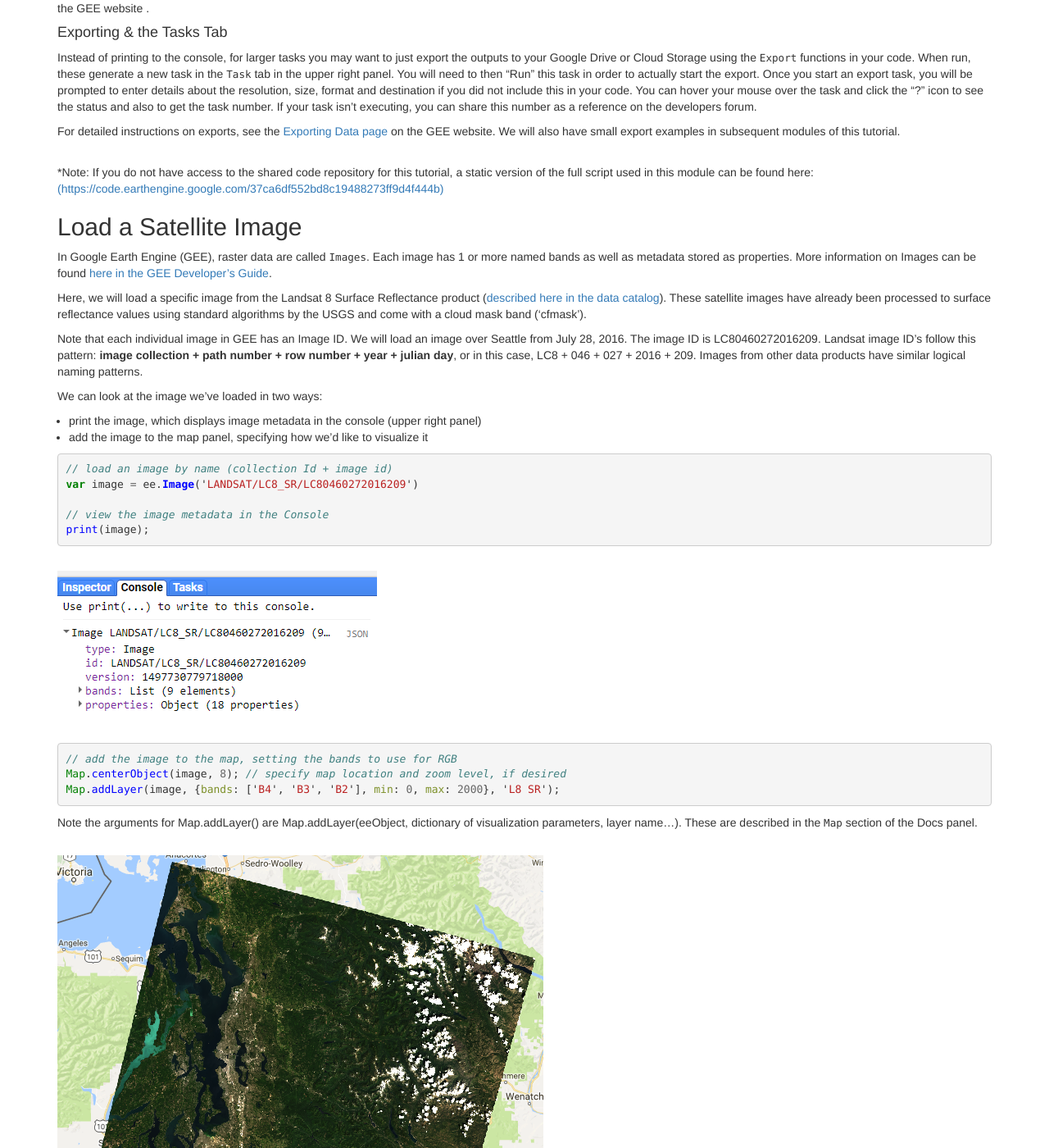
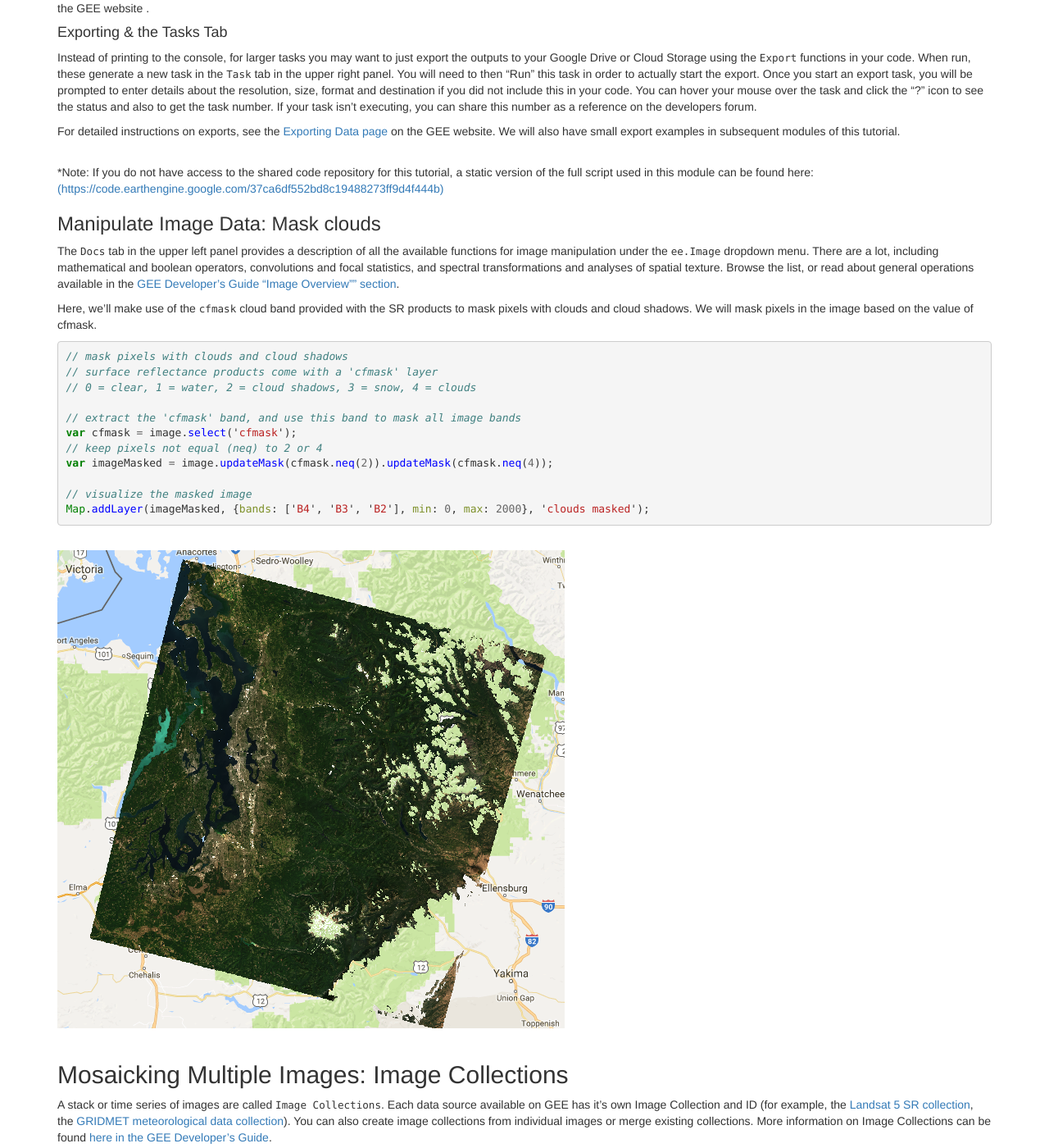
Before and after one commit to geohackweek/GoogleEarthEngine, a Jekyll site: the page built from _episodes/03-load-imagery.md, in a window 1280 px wide and 1400 px high, scrolled down 1125 px. Shown: the whole window at 82% size. Built offline with Jekyll 4.4.1, drawn with Linux system fonts in a browser that asks for light colours.

```diff
--- a/_episodes/03-load-imagery.md
+++ b/_episodes/03-load-imagery.md
@@ -43,41 +43,6 @@ For detailed instructions on exports, see the [Exporting Data page](https://deve
 *Note: If you do not have access to the shared code repository for this tutorial, a static version of the full script used in this module can be found here:
 [(https://code.earthengine.google.com/37ca6df552bd8c19488273ff9d4f444b)](https://code.earthengine.google.com/37ca6df552bd8c19488273ff9d4f444b)
 
-## Load a Satellite Image
-In Google Earth Engine (GEE), raster data are called `Images`. Each image has 1 or more named bands as well as metadata stored as properties. More information on Images can be found [here in the GEE Developer's Guide](https://developers.google.com/earth-engine/image_overview).
-
-Here, we will load a specific image from the Landsat 8 Surface Reflectance product ([described here in the data catalog](https://code.earthengine.google.com/dataset/LANDSAT/LC8_SR)). These satellite images have already been processed to surface reflectance values using standard algorithms by the USGS and come with a cloud mask band ('cfmask').
-
-Note that each individual image in GEE has an Image ID. We will load an image over Seattle from July 28, 2016. The image ID is LC80460272016209. Landsat image ID's follow this pattern: **image collection + path number + row number + year + julian day**, or in this case, LC8 + 046 + 027 + 2016 + 209. Images from other data products have similar logical naming patterns.
-
-We can look at the image we've loaded in two ways:
-
-* print the image, which displays image metadata in the console (upper right panel)
-* add the image to the map panel, specifying how we'd like to visualize it
-
-{% highlight javascript %}
-// load an image by name (collection Id + image id)
-var image = ee.Image('LANDSAT/LC8_SR/LC80460272016209')
-
-// view the image metadata in the Console
-print(image);
-{% endhighlight %}
-
-<br>
-<img src="../fig/03_printImage.png" border = "10">
-<br><br>
-
-{% highlight javascript %}
-// add the image to the map, setting the bands to use for RGB
-Map.centerObject(image, 8); // specify map location and zoom level, if desired
-Map.addLayer(image, {bands: ['B4', 'B3', 'B2'], min: 0, max: 2000}, 'L8 SR');
-{% endhighlight %}
-
-Note the arguments for Map.addLayer() are Map.addLayer(eeObject, dictionary of visualization parameters, layer name...). These are described in the `Map` section of the Docs panel.
-
-<br>
-<img src="../fig/03_tccSeattle.png" border = "10">
-<br><br>
 
 ### Manipulate Image Data: Mask clouds
 The `Docs` tab in the upper left panel provides a description of all the available functions for image manipulation under the `ee.Image` dropdown menu. There are a lot, including mathematical and boolean operators, convolutions and focal statistics, and spectral transformations and analyses of spatial texture. Browse the list, or read about general operations available in the [GEE Developer's Guide "Image Overview"" section](https://developers.google.com/earth-engine/image_overview).
```
Also changed, not shown: _episodes/02-code-editor.md (+0 -19 lines), _episodes/04-reducers.md (+2 -2 lines), _episodes/05-classify-imagery.md (+2 -2 lines), _episodes/06-time-series.md (+2 -2 lines), _episodes/07-wrap-up.md (+1 -1 lines).
